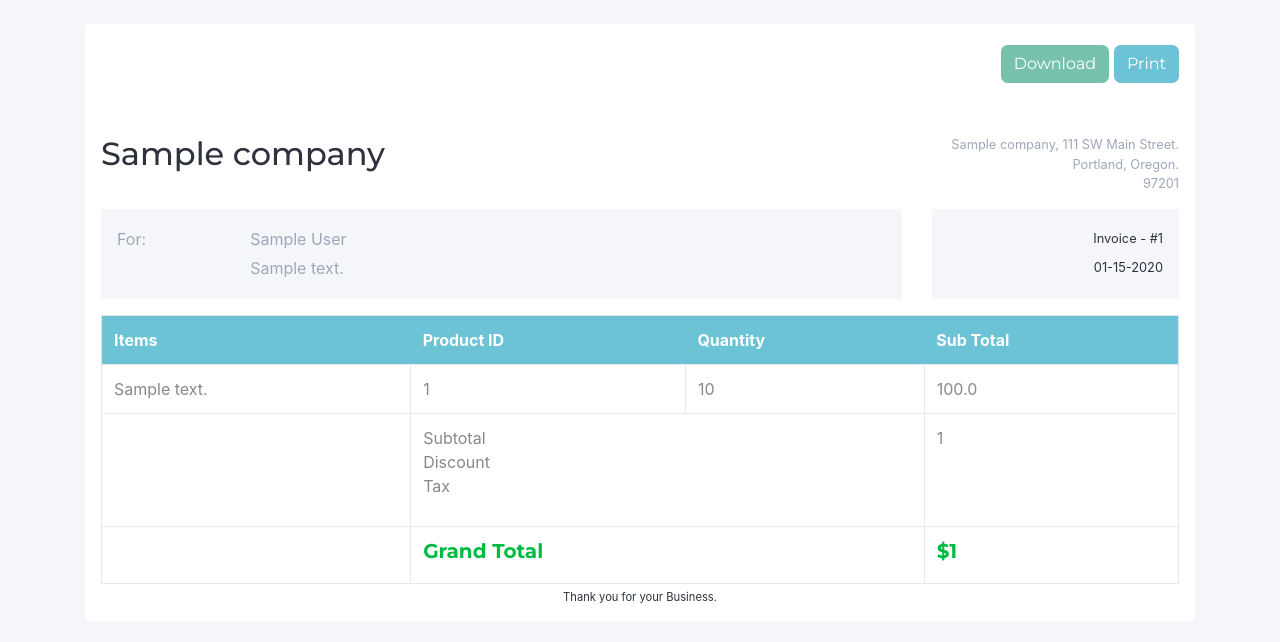
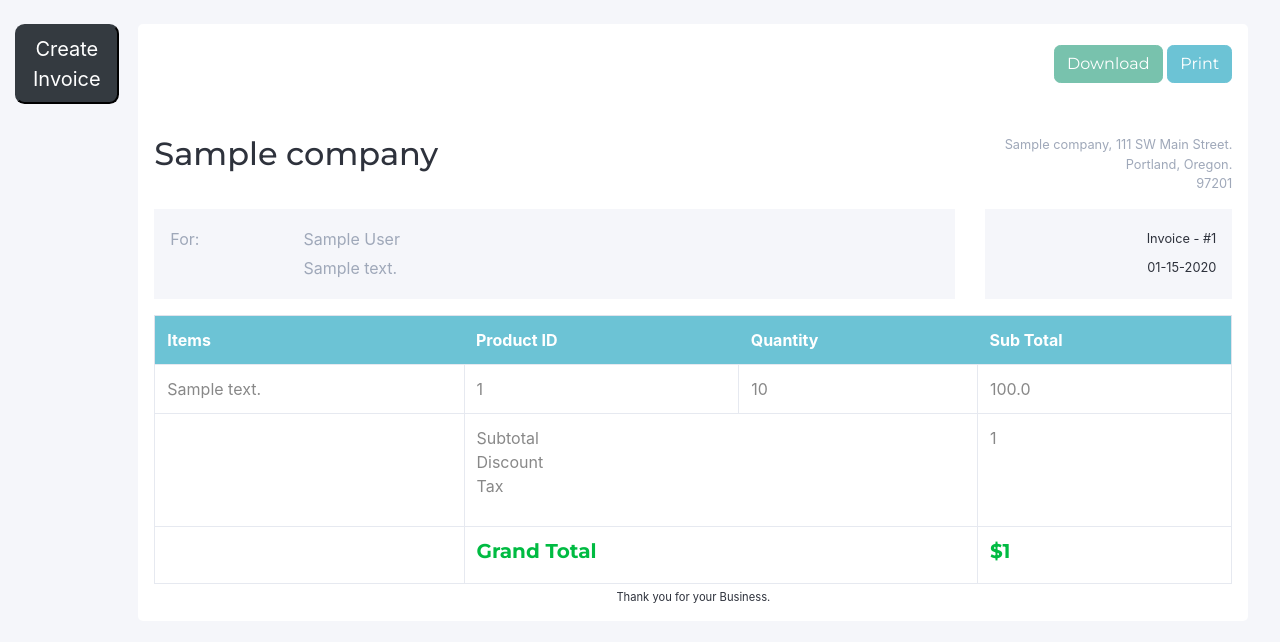
Before and after one commit to coachdaveofficial/invoice-app, a Flask app: template templates/invoices/estimate.html in a window 1280 px wide. Shown: the part 78-720 px from the top of the page. Run offline with Flask 2, Linux system fonts and the light colour scheme; tables that the repository leaves empty hold one stand-in row (values such as "Sample post"); the template is opened without the code that fills it: values that come from a table or form of the project are taken from there, most other values are stand-ins (such as "Sample title", 1, 10 or a date in 2020); some libraries are stand-ins or nearby versions.

Commit message:
update estimate HTML and add modal to turn estimate into invoice

```diff
--- a/static/scripts.js
+++ b/static/scripts.js
@@ -67,6 +67,19 @@ $(document).ready(function() {
         updateEstimateTotalHTML();
     });
 
+    $('#confirm-invoice').on('click', 'button.btn-primary', async function() {
+        let estimateId = $(this).attr('id');
+        estimateId = estimateId.split('-')[4];
+
+        await axios.post(`/invoices/finalize/${estimateId}`).then(
+            function(response) {
+                if (response.status == 200) {
+                    window.location.href = `/invoices/${estimateId}`;
+                }
+            }
+        )
+    })
+
     $addServiceBtn.on('click', async function(e) {
         e.preventDefault()
         let id = $servicesOptions.val();
--- a/templates/invoices/estimate.html
+++ b/templates/invoices/estimate.html
@@ -1,6 +1,29 @@
 {% extends 'base.html' %}
 {% block content %}
-<div class="container mt-4">
+<div class="row mt-4 justify-content-center">
+    <div class="col-1 mb-2">
+            <button class="btn-lg btn-dark" data-bs-toggle="modal" data-bs-target="#confirmInvoice">Create Invoice</button>
+    </div>
+
+        <!-- Modal -->
+    <div class="modal fade" id="confirmInvoice" tabindex="-1" aria-labelledby="confirmInvoiceLabel" aria-hidden="true">
+        <div class="modal-dialog">
+        <div class="modal-content">
+            <div class="modal-header">
+            <h5 class="modal-title" id="confirmInvoiceLabel">Create New Invoice</h5>
+            </div>
+            <div class="modal-body">
+            Create an official invoice from this estimate?
+            </div>
+            <div class="modal-footer" id="confirm-invoice">
+            <button type="button" class="btn btn-secondary" data-bs-dismiss="modal">Close</button>
+            <button type="button" class="btn btn-primary" id="create-invoice-for-estimate-{{estimate.id}}">Save changes</button>
+            </div>
+        </div>
+        </div>
+    </div>
+
+    <div class="container">
         <div class="row gutters">
                 <div class="col-xl-12 col-lg-12 col-md-12 col-sm-12 col-12">
                     <div class="card">
@@ -162,4 +185,5 @@
                 </div>
             </div>
         </div>
+</div>
 {% endblock %}
```
Lines whose indentation alone changed are shown as unchanged.
